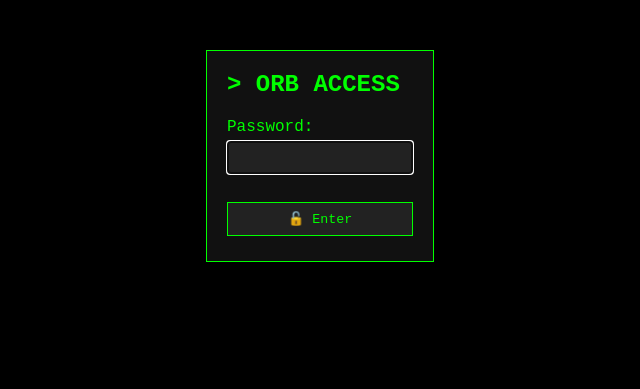
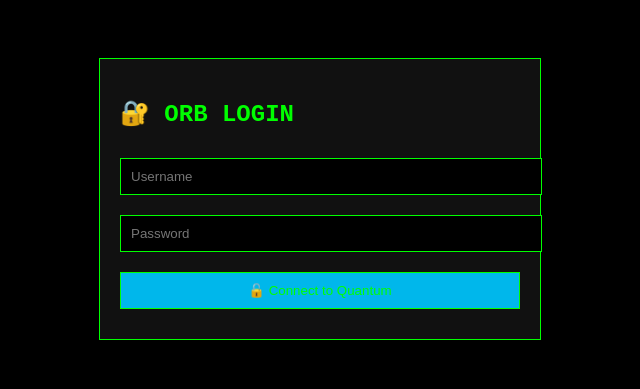
Before and after one commit to apujiono/TheOrb, a FastAPI app: page /login in a window 1280 px wide. Shown: the top 389 px of the page, without its empty margins (320-960 px from the left). Run offline with FastAPI, Linux system fonts and the light colour scheme; parts of the project's set-up code (start-up, migrations or seed data) failed here and were passed over.

Commit message:
Update login.html

```diff
--- a/templates/login.html
+++ b/templates/login.html
@@ -1,54 +1,22 @@
+<!-- templates/login.html -->
 <!DOCTYPE html>
 <html>
 <head>
-    <title>Orb Login</title>
-    <meta charset="UTF-8">
-    <meta name="viewport" content="width=device-width, initial-scale=1.0">
+    <title>🔐 THE ORB — Login</title>
     <style>
-        body {
-            background: #000;
-            color: #0f0;
-            font-family: 'Courier New', monospace;
-            text-align: center;
-            padding: 50px;
-            margin: 0;
-        }
-        .login-box {
-            display: inline-block;
-            text-align: left;
-            padding: 20px;
-            border: 1px solid #0f0;
-            background: #111;
-        }
-        h2 {
-            margin: 0 0 20px 0;
-        }
-        input, button {
-            padding: 8px;
-            margin: 5px 0;
-            background: #222;
-            color: #0f0;
-            border: 1px solid #0f0;
-            font-family: 'Courier New';
-            width: 100%;
-            box-sizing: border-box;
-        }
-        button {
-            cursor: pointer;
-        }
-        button:hover {
-            background: #0f0;
-            color: #000;
-        }
+        body { background: #000; color: #0f0; font-family: 'Courier New'; padding: 50px; }
+        .login { max-width: 400px; margin: 0 auto; background: #111; padding: 20px; border: 1px solid #0f0; }
+        input, button { width: 100%; padding: 10px; margin: 10px 0; border: 1px solid #0f0; background: #000; color: #0f0; }
+        button { background: #00b7eb; cursor: pointer; }
     </style>
 </head>
 <body>
-    <div class="login-box">
-        <h2>> ORB ACCESS</h2>
-        <form method="post">
-            Password: <br>
-            <input type="password" name="password" autocomplete="off" autofocus><br><br>
-            <button type="submit">🔓 Enter</button>
+    <div class="login">
+        <h2>🔐 ORB LOGIN</h2>
+        <form method="post" action="/login">
+            <input name="username" placeholder="Username" required />
+            <input name="password" type="password" placeholder="Password" required />
+            <button type="submit">🔓 Connect to Quantum</button>
         </form>
     </div>
 </body>
```
